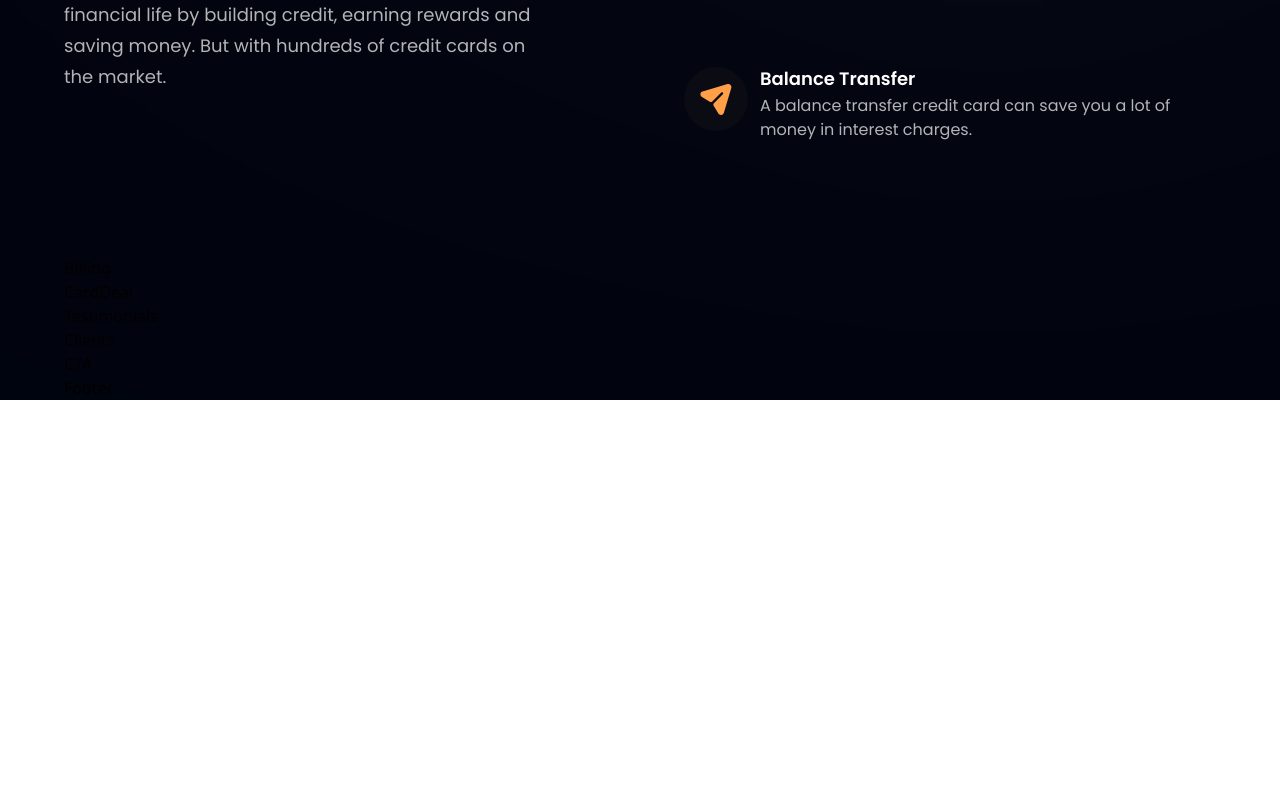
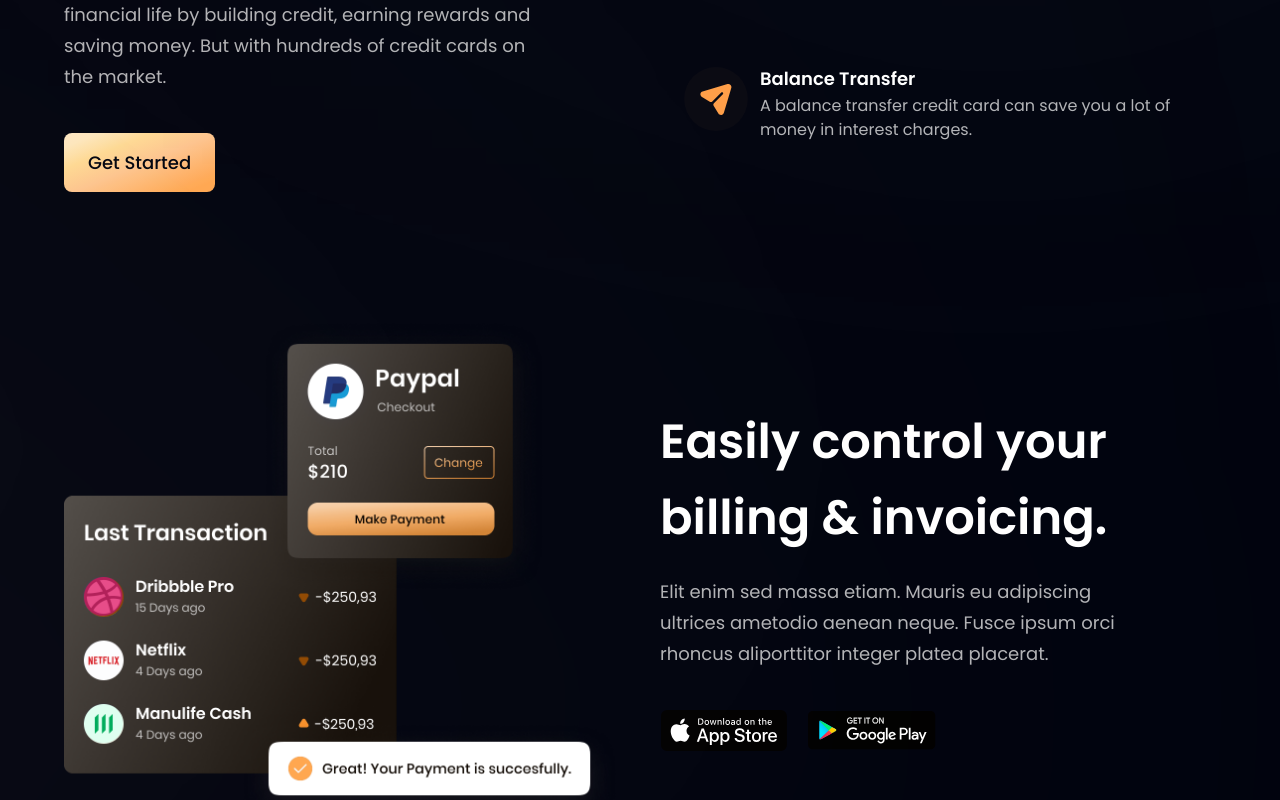
Before and after one commit to developedbychris/Citrus-Bank, a React (Vite) app: page / in a window 1280 px wide. Shown: the part 1300-2100 px from the top of the page. Before the commit the page ends 1700 px from the top, so only its background shows below. Built offline with nearby package versions, Linux system fonts and the light colour scheme.

Commit message:
finished billing and business components

```diff
--- a/src/components/Billing.jsx
+++ b/src/components/Billing.jsx
@@ -1,9 +1,33 @@
 import React from 'react'
+import {apple, bill, google} from '../assets'
+import styles, {layout} from '../style'
 
-const Billing = () => {
-  return (
-    <div>Billing</div>
-  )
-}
+//! RESUME VIDEO @ 8:07:00
+//! https://youtu.be/F627pKNUCVQ
+
+const Billing = () => (
+  <section className={layout.sectionReverse}>
+    <div className={layout.sectionImgReverse}>
+      <img src={bill} alt="billing" className='w-full h-full relative z-[5]'/>
+      <div className='absolute z-[3] -left-1/2 top-0 w-[50%] h-[50%] rounded-full white__gradient'/>
+      <div className='absolute z-[0] -left-1/2 bottom-0 w-[50%] h-[50%] rounded-full pink__gradient'/>
+      <div/>
+    </div>
+
+    <div className={layout.sectionInfo}>
+
+      <h2 className={styles.heading2}>
+      Easily control your <br className='sm:block hidden'/> billing & invoicing.
+      </h2>
+      <p className={`${styles.paragraph} max-w-[470px] mt-5`}>
+      Elit enim sed massa etiam. Mauris eu adipiscing ultrices ametodio aenean neque. Fusce ipsum orci rhoncus aliporttitor integer platea placerat.
+      </p>
+      <div className='flex flex-row flex-wrap sm:mt-10 mt-6'>
+        <img src={apple} alt="Apple App Store" className='w-[128px] h-[42px] object-contain mr-5 cursor-pointer ' />
+        <img src={google} alt="Apple App Store" className='w-[128px] h-[42px] object-contain cursor-pointer ' />
+      </div>
+    </div>
+  </section>
+)
 
 export default Billing
--- a/src/components/Business.jsx
+++ b/src/components/Business.jsx
@@ -1,15 +1,13 @@
 import { features } from "../constants"
 import styles, {layout} from "../style"
 import Button from './Button'
-//! RESUME VIDEO @ 7:58:00
-//! https://youtu.be/F627pKNUCVQ
 
 const FeatureCard = ({icon, title, content, index}) =>(
-  <div className={`flex flex-row p-6 rounded-[20px] ${index !== features.length -1 ? "mb-6" : "mb-0"} feature-card`}>
+  <div className={`flex flex-row p-6 ${index !== features.length -1 ? "mb-6" : "mb-0"} feature-card`}>
     <div className={`w-[64px] h-[64px] rounded-full ${styles.flexCenter} bg-dimOrange`}>
       <img src={icon} alt="icon" className="hue-rotate-[200deg] w-[50%] h-[50%] object-contain" />
     </div>
-    <div className="flex flex-1 flex-col ml-3">
+    <div className="flex flex-1 flex-col ml-3 z-[1]">
         <h4 className="font-poppins font-semibold text-white text-[18px] leading-[23px] mb-1">{title}</h4>
         <p className="font-poppins font-normal text-dimWhite text-[16px] leading-[24px] mb-1">{content}</p>
       </div>
@@ -18,6 +16,7 @@ const FeatureCard = ({icon, title, content, index}) =>(
 
 const Business = () => (
   <section id="features" className={layout.section}>
+
     <div className={layout.sectionInfo}>
       <h2 className={styles.heading2}>
       You do the business, <br className="sm:block hidden" /> we’ll handle the money.
@@ -25,8 +24,9 @@ const Business = () => (
       <p className={`${styles.paragraph} max-w-[470px] mt-5`}>
       With the right credit card, you can improve your financial life by building credit, earning rewards and saving money. But with hundreds of credit cards on the market.
       </p>
-      <Button styles="mt-10"/>
+      <Button styles={`mt-10`}/>
     </div>
+
     <div className={`${layout.sectionImg} flex-col `}>
       {features.map((feature, idx) =>(
         <FeatureCard key={feature.id} {...feature} index={idx}/>
--- a/src/components/Button.jsx
+++ b/src/components/Button.jsx
@@ -1,10 +1,9 @@
-
-const Button = ({styles}) => {
-  return (
-    <button type='button' className={`py-4 px-6 bg-orange-gradient font-poppins font-medium text-[18px] text-primary outline-none ${styles}`}>
+import React from "react"
+const Button = ({styles}) => (
+    <button type="button" className={`py-4 px-6 bg-orange-gradient rounded-lg font-poppins font-medium text-[18px] text-primary outline-none ${styles}`}>
     Get Started
     </button>
-  )
-}
+)
+
 
 export default Button
--- a/src/components/Navbar.jsx
+++ b/src/components/Navbar.jsx
@@ -12,7 +12,7 @@ const Navbar = () => {
 
         {
           navLinks.map((link, idx) =>(
-          <li key={link.id} className={`font-poppins font-normal cursor-pointer text-[16px] text-white hover:scale-110 duration-150
+          <li key={link.id} className={`font-poppins font-normal cursor-pointer text-[16px] text-white hover:scale-105 hover:text-citrusOrange duration-200
           ${idx === navLinks.length - 1 ? "mr-0" : "mr-10"}`}>
             <a href={`#${link.id}`}>
               {link.title}
--- a/src/index.css
+++ b/src/index.css
@@ -42,7 +42,7 @@
     #fde7bd 12.19%,
     #feda94 29.82%,
     #fdc68f 51.94%,
-    #ffa750 90.29%#473727
+    #ffa750 90.29%
   );
 }
 
@@ -107,10 +107,30 @@
   }
 }
 
+.feature-card {
+  position: relative;
+  transition: box-shadow 0.5s ease-in-out;
+}
+
+.feature-card:before {
+  content: '';
+  position: absolute;
+  top: 0;
+  left: 0;
+  width: 100%;
+  height: 100%;
+  opacity: 0;
+  box-shadow: none;
+  background: var(--black-gradient);
+  transition:  0.3s ease-in-out;
+  border-radius: 20px;
+}
+
+.feature-card:hover:before {
+  opacity: 1;
+}
 .feature-card:hover {
-  background: var(--black-gradient);
   box-shadow: var(--card-shadow);
-  transition-duration: 1s;
 }
 
 .feedback-container .feedback-card:last-child {
@@ -123,6 +143,7 @@
 
 .feedback-card:hover {
   background: var(--black-gradient);
+
 }
 
 .orange__gradient {
--- a/tailwind.config.cjs
+++ b/tailwind.config.cjs
@@ -9,6 +9,10 @@ module.exports = {
         secondary: "#00f6ff",
         dimWhite: "rgba(255, 255, 255, 0.7)",
         dimOrange: "rgba(71, 55, 39, 0.1)",
+        citrusOrange: "rgba(255, 167, 80, 1)"
+      },
+      backgroundColor:{
+        citrusOrange: "rgba(255, 167, 80, 1)"
       },
       fontFamily: {
         poppins: ["Poppins", "sans-serif"],
```
Also changed, not shown: src/assets/bill.png.
